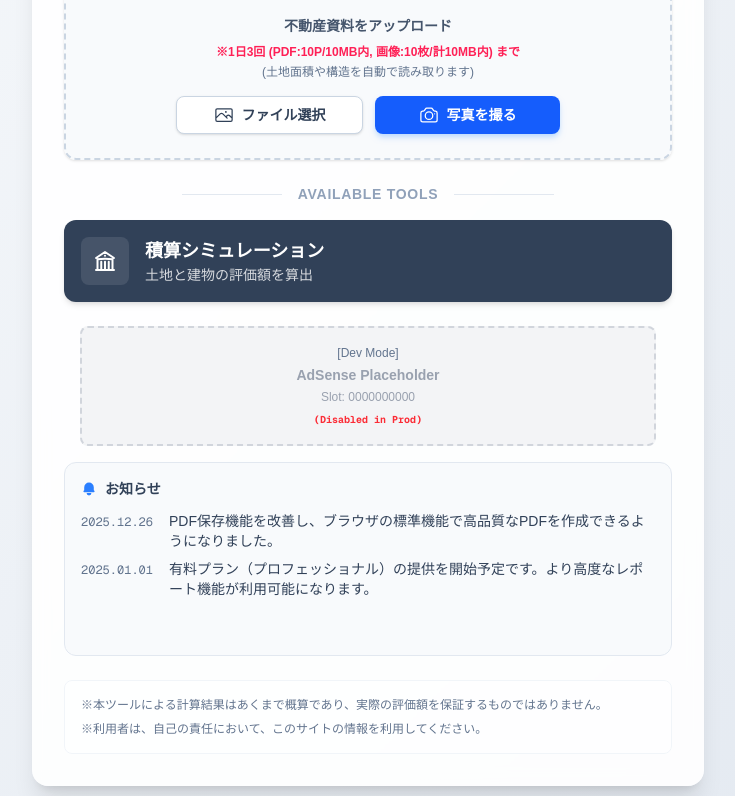
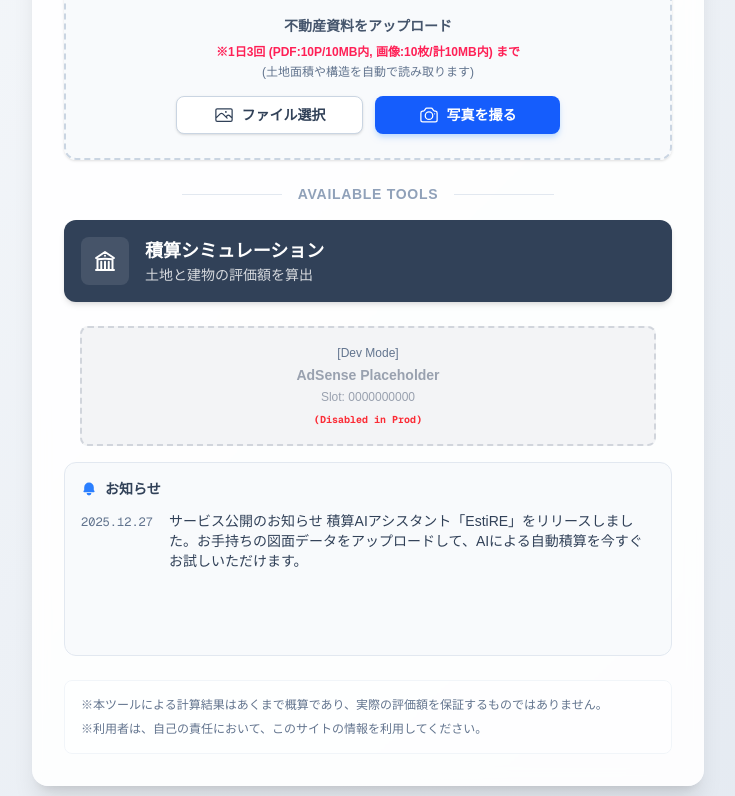
Before and after one commit to konishi0804-creator/sekisan-app, a Next.js app: page / in a window 1280 px wide. Shown: the part 389-1185 px from the top of the page, without its empty margins (272-1007 px from the left). Built offline with nearby package versions, Linux system fonts and the light colour scheme; no server answers.

Commit message:
Update home page news for release

```diff
--- a/data/news.ts
+++ b/data/news.ts
@@ -5,11 +5,7 @@ export type NewsItem = {
 
 export const NEWS_ITEMS: NewsItem[] = [
     {
-        date: "2025.12.26",
-        content: "PDF保存機能を改善し、ブラウザの標準機能で高品質なPDFを作成できるようになりました。",
-    },
-    {
-        date: "2025.01.01",
-        content: "有料プラン（プロフェッショナル）の提供を開始予定です。より高度なレポート機能が利用可能になります。",
+        date: "2025.12.27",
+        content: "サービス公開のお知らせ 積算AIアシスタント「EstiRE」をリリースしました。お手持ちの図面データをアップロードして、AIによる自動積算を今すぐお試しいただけます。",
     },
 ];
```
